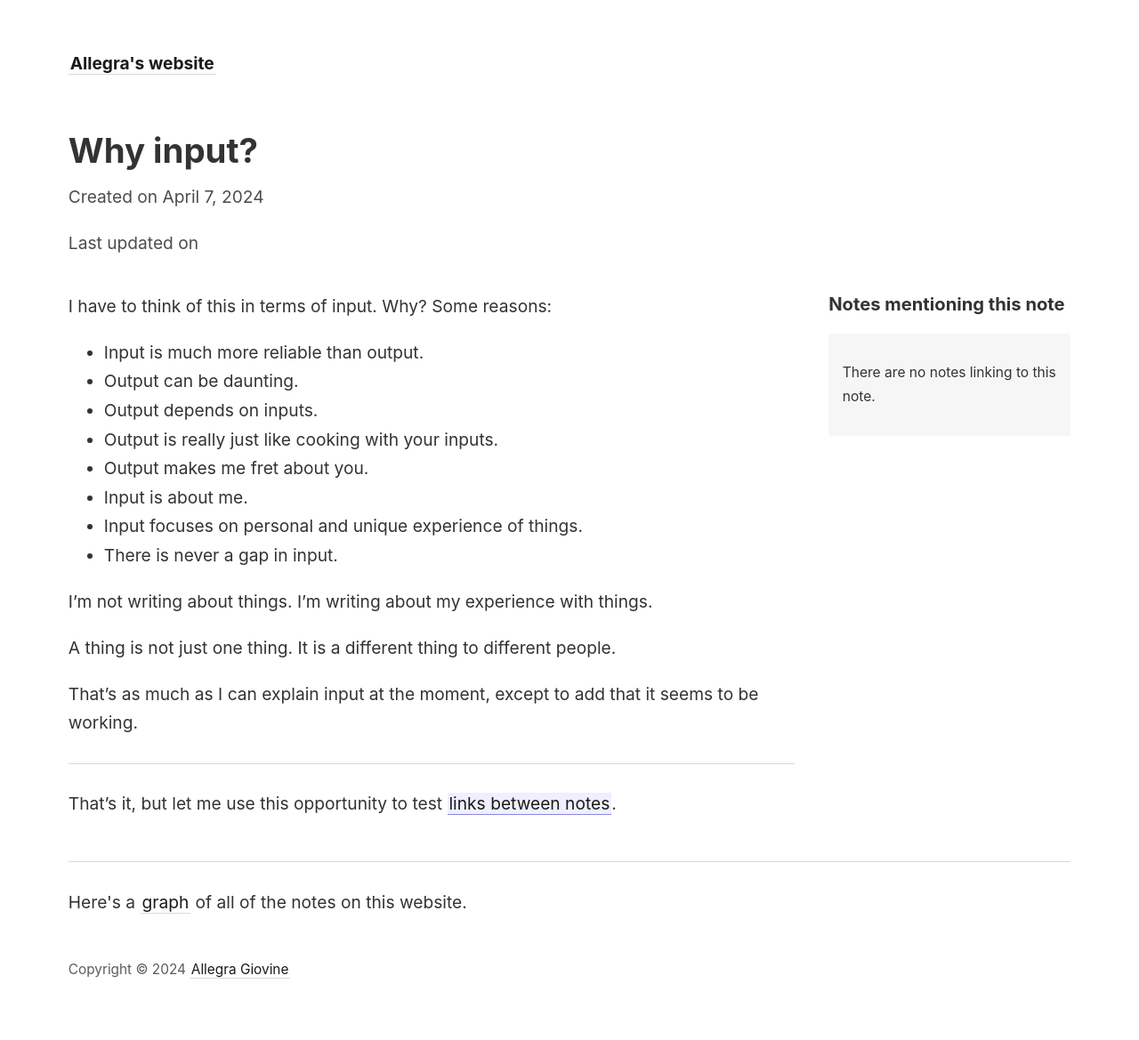
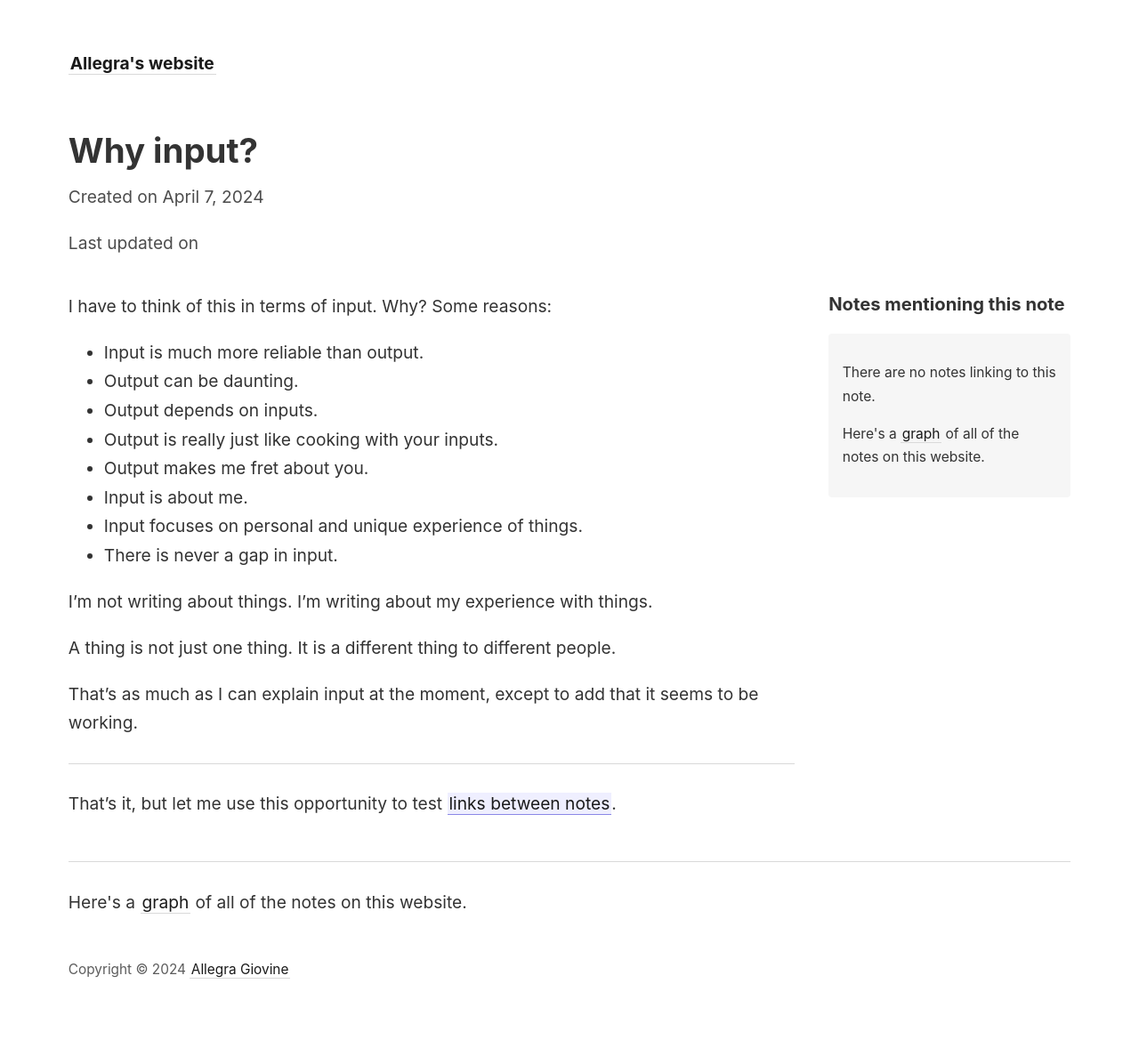
Before and after one commit to agiovine/agiovine.github.io, a Jekyll site: the page built from _notes/input.md, in a window 1280 px wide. Shown: the whole page at 89% size. Built offline with Jekyll 4.4.1, drawn with Linux system fonts in a browser that asks for light colours.

Commit message:
Update note.html

```diff
--- a/_layouts/note.html
+++ b/_layouts/note.html
@@ -30,6 +30,7 @@
         <div class="backlink-box">
         <a class="internal-link" href="{{ site.baseurl }}{{ backlink.url }}{%- if site.use_html_extension -%}.html{%- endif -%}">{{ backlink.title }}</a><br>
         <div style="font-size: 0.9em">{{ backlink.excerpt | strip_html | truncatewords: 20 }}</div>
+        <p>Here's a <a class="internal-link" href="{{ site.baseurl }}/graph">graph</a> of all of the notes on this website.</p>
         </div>
       {% endfor %}
       </div>
@@ -40,6 +41,7 @@
           <p>
             There are no notes linking to this note.
           </p>
+          <p>Here's a <a class="internal-link" href="{{ site.baseurl }}/graph">graph</a> of all of the notes on this website.</p>
         </div>
       </div>
       {% endif %}
```
